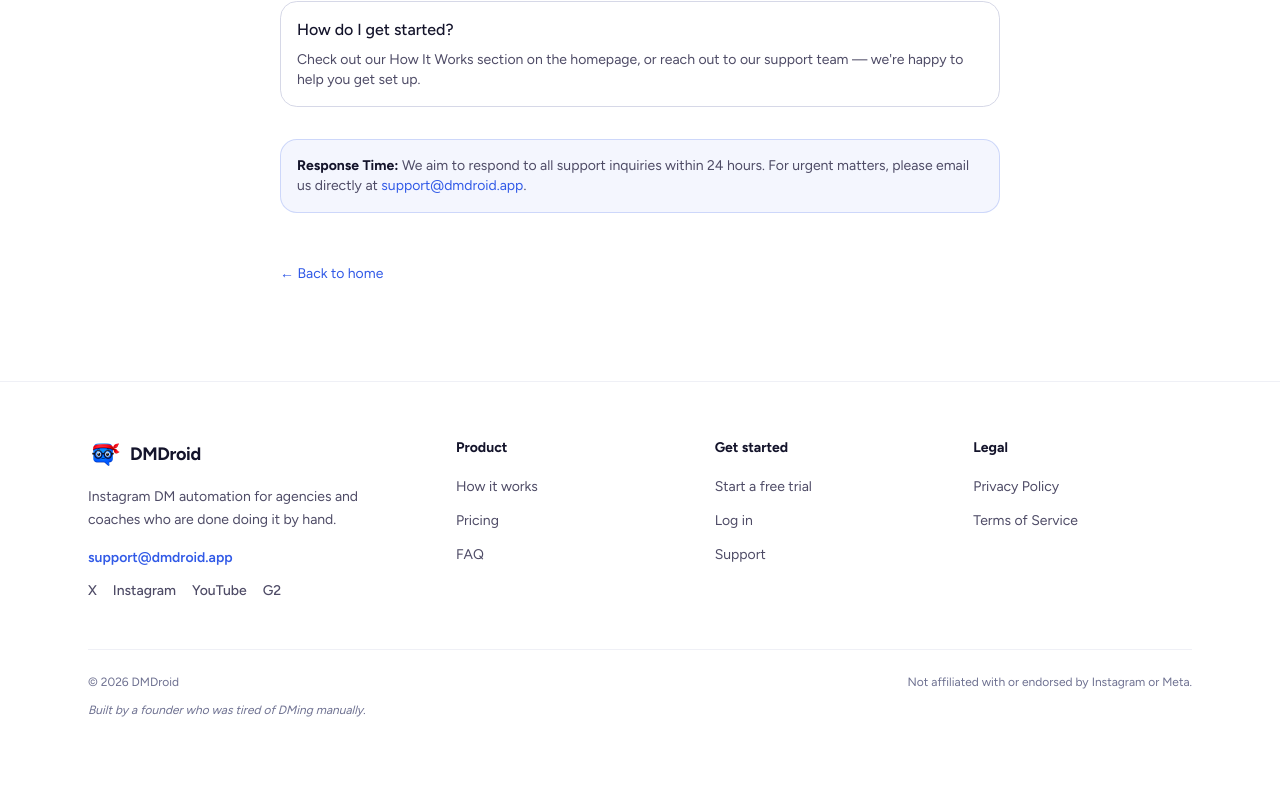
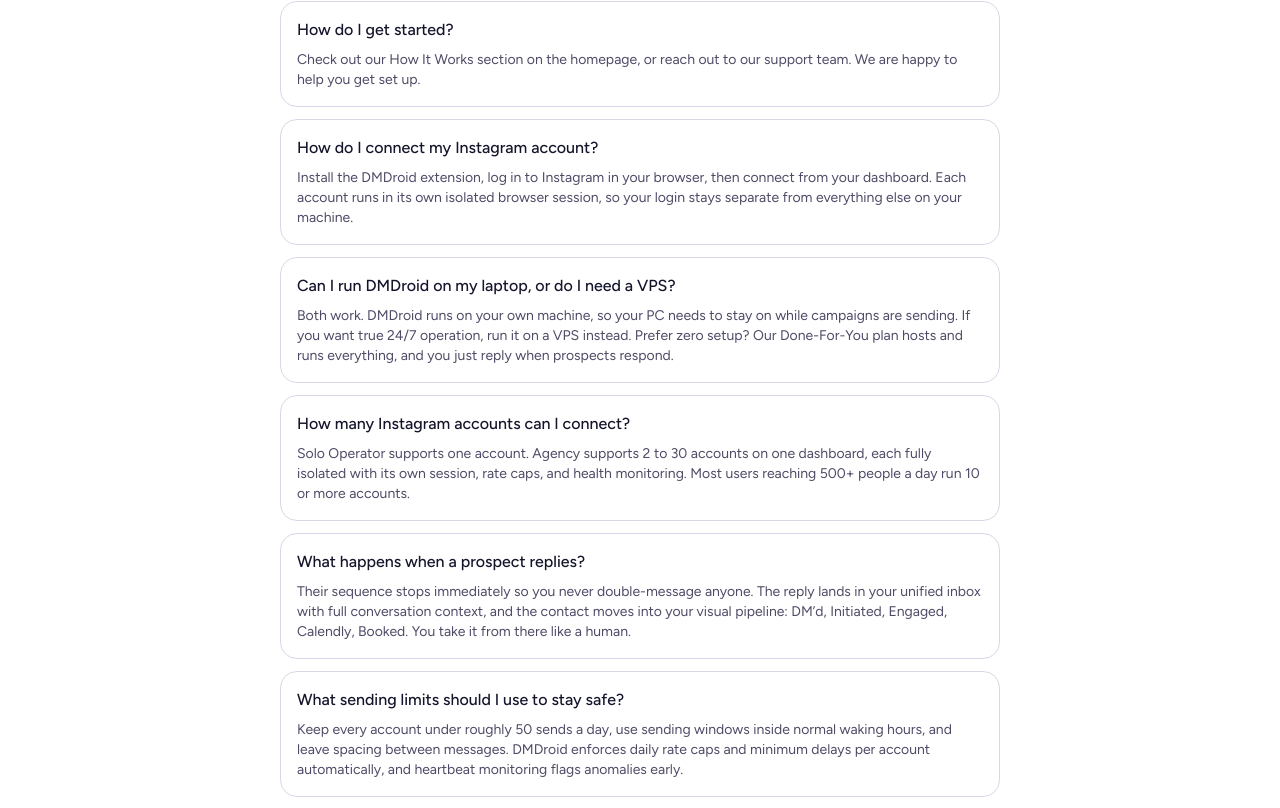
Before and after one commit to ayu-xd/landingpage, a Next.js app: page /support in a window 1280 px wide. Shown: the part 999-1807 px from the top of the page. Before the commit the page ends 1773 px from the top, so only its background shows below. Built offline with nearby package versions, Linux system fonts and the light colour scheme.

Commit message:
feat: expand support to 12 faqs, logo anchor text, semrush findings in discovery

```diff
--- a/app/support/page.tsx
+++ b/app/support/page.tsx
@@ -33,7 +33,31 @@ const faqs = [
   },
   {
     q: 'How do I get started?',
-    a: 'Check out our How It Works section on the homepage, or reach out to our support team — we\'re happy to help you get set up.',
+    a: 'Check out our How It Works section on the homepage, or reach out to our support team. We are happy to help you get set up.',
+  },
+  {
+    q: 'How do I connect my Instagram account?',
+    a: 'Install the DMDroid extension, log in to Instagram in your browser, then connect from your dashboard. Each account runs in its own isolated browser session, so your login stays separate from everything else on your machine.',
+  },
+  {
+    q: 'Can I run DMDroid on my laptop, or do I need a VPS?',
+    a: 'Both work. DMDroid runs on your own machine, so your PC needs to stay on while campaigns are sending. If you want true 24/7 operation, run it on a VPS instead. Prefer zero setup? Our Done-For-You plan hosts and runs everything, and you just reply when prospects respond.',
+  },
+  {
+    q: 'How many Instagram accounts can I connect?',
+    a: 'Solo Operator supports one account. Agency supports 2 to 30 accounts on one dashboard, each fully isolated with its own session, rate caps, and health monitoring. Most users reaching 500+ people a day run 10 or more accounts.',
+  },
+  {
+    q: 'What happens when a prospect replies?',
+    a: 'Their sequence stops immediately so you never double-message anyone. The reply lands in your unified inbox with full conversation context, and the contact moves into your visual pipeline: DM’d, Initiated, Engaged, Calendly, Booked. You take it from there like a human.',
+  },
+  {
+    q: 'What sending limits should I use to stay safe?',
+    a: 'Keep every account under roughly 50 sends a day, use sending windows inside normal waking hours, and leave spacing between messages. DMDroid enforces daily rate caps and minimum delays per account automatically, and heartbeat monitoring flags anomalies early.',
+  },
+  {
+    q: 'Who do I contact for billing versus technical issues?',
+    a: 'One address for everything: support@dmdroid.app. Include your account email and, for technical issues, which plan you are on and what you were doing when the problem appeared. We aim to respond within 24 hours.',
   },
 ]
 
--- a/components/landing/site-nav.tsx
+++ b/components/landing/site-nav.tsx
@@ -33,6 +33,7 @@ export function SiteNav() {
       >
         <div className="mx-auto flex h-16 max-w-content items-center justify-between px-5 sm:px-6">
           <a href="/" aria-label="DMDroid home">
+            <span className="sr-only">DMDroid home</span>
             <Logo />
           </a>
 
```
Also changed, not shown: 1 other file (tests, documents, lock files or other folders).
